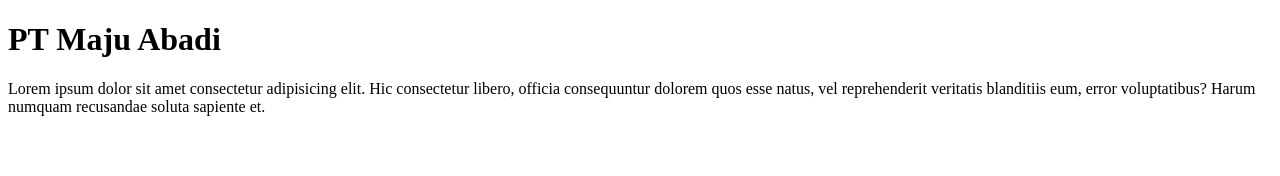
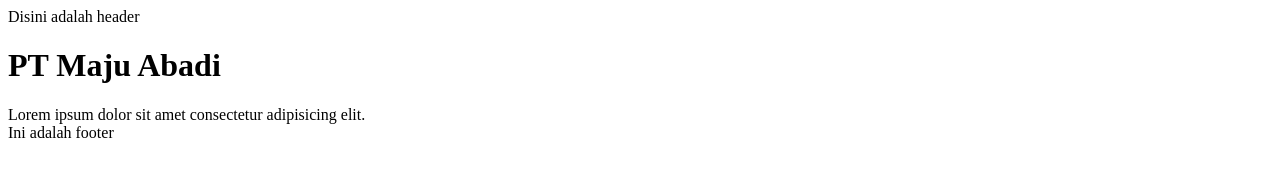
Before and after one commit to ghinalima/CompanyProfile, a plain HTML site: page index.html in a window 1280 px wide. Drawn offline with Linux system fonts and the light colour scheme.

Commit message:
Membuat header dan footer

```diff
--- a/index.html
+++ b/index.html
@@ -6,13 +6,12 @@
     <title>Latihan GIT</title>
   </head>
   <body>
+    <header>Disini adalah header</header>
+
     <h1>PT Maju Abadi</h1>
 
-    <div>
-      Lorem ipsum dolor sit amet consectetur adipisicing elit. Hic consectetur
-      libero, officia consequuntur dolorem quos esse natus, vel reprehenderit
-      veritatis blanditiis eum, error voluptatibus? Harum numquam recusandae
-      soluta sapiente et.
-    </div>
+    <div>Lorem ipsum dolor sit amet consectetur adipisicing elit.</div>
+
+    <footer>Ini adalah footer</footer>
   </body>
 </html>
```
